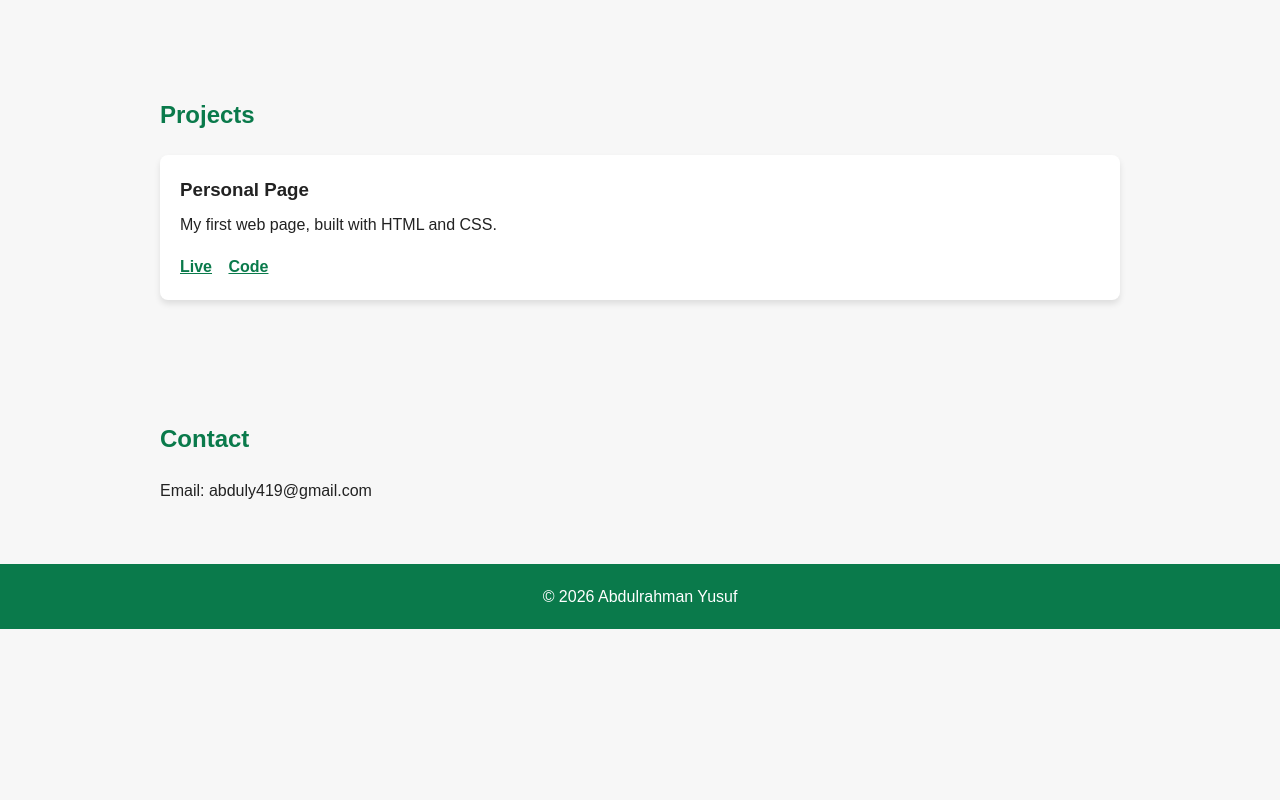
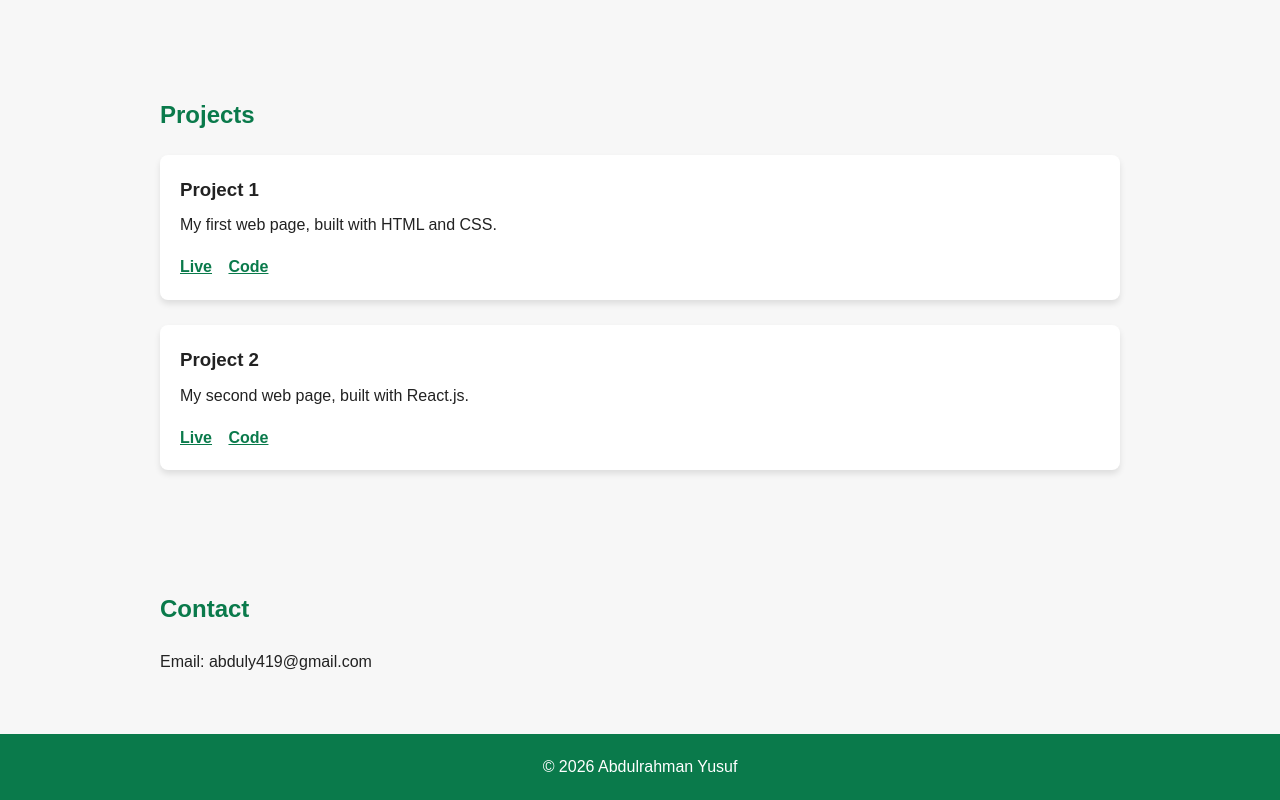
Before and after one commit to Abdulktg/My-Portfolio, a plain HTML site: page index.html in a window 1280 px wide. Shown: the part 835-1635 px from the top of the page. Before the commit the page ends 1464 px from the top, so only its background shows below. Drawn offline with Linux system fonts and the light colour scheme.

Commit message:
Update portfolio

```diff
--- a/index.html
+++ b/index.html
@@ -73,10 +73,19 @@
         <h2>Projects</h2>
         <div class="projects-grid">
           <article class="project-card">
-            <h3>Personal Page</h3>
+            <h3>Project 1</h3>
             <p>My first web page, built with HTML and CSS.</p>
-            <a href="https://abdulktg.github.io/My-Portfolio/">Live</a>
-            <a href="https://github.com/abdulktg/My-Portfolio">Code</a>
+            <a href="https://abdulktg.github.io/qr-code-component-main/">Live</a>
+            <a href="https://github.com/Abdulktg/qr-code-component-main">Code</a>
+          </article>
+        </div>
+        <br/>
+        <div class="projects-grid">
+          <article class="project-card">
+            <h3>Project 2</h3>
+            <p>My second web page, built with React.js.</p>
+            <a href="https://coffee-listing-steel.vercel.app/">Live</a>
+            <a href="https://github.com/Abdulktg/coffee-listing">Code</a>
           </article>
         </div>
       </section>
```
